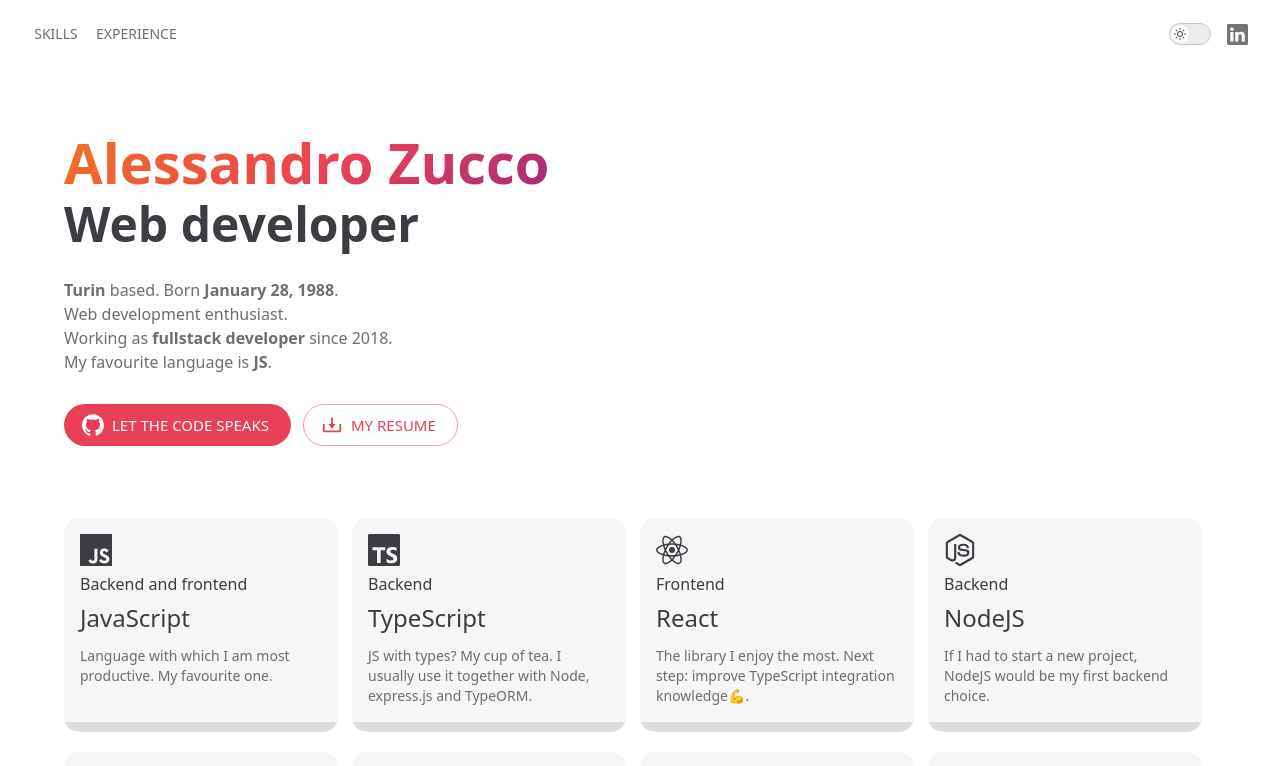
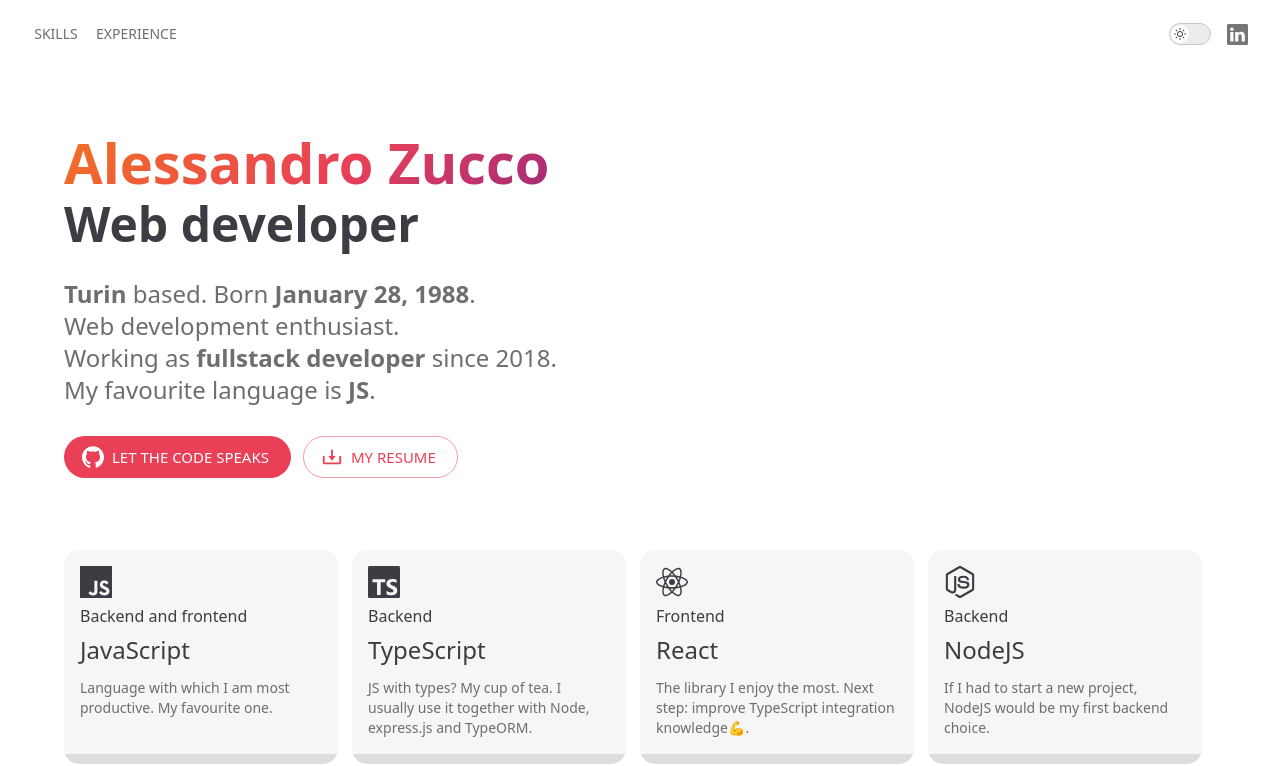
Before and after one commit to azucco/azucco.github.io, a React (Vite) app: page / in a window 1280 px wide. Shown: the top 766 px of the page. Built offline with nearby package versions, Linux system fonts and the light colour scheme.

Commit message:
feat(AppBar): Layout - Narrower max width

```diff
--- a/src/components/AppBar/index.tsx
+++ b/src/components/AppBar/index.tsx
@@ -125,7 +125,7 @@ function ResponsiveAppBar({ sections, toggleColorMode }: AppBarProps) {
       transition: isTransitionEnabled ? 'background-color 0.5s' : '',
       backgroundImage: 'none'
     }}>
-      <Container maxWidth="xl">
+      <Container sx={{ maxWidth: '1430px!important' }}>
         <Toolbar disableGutters>
           <Box sx={{ flexGrow: 1, display: 'flex' }}>
             {getSections().map((section) => (
--- a/src/components/title/index.tsx
+++ b/src/components/title/index.tsx
@@ -47,7 +47,7 @@ function Title() {
             <Typography variant="h2">
                 Web developer
             </Typography>
-            <Typography variant="body1" color='secondary' sx={{ padding: '25px 0px 30px 0px' }}>
+            <Typography variant="h5" color='secondary' sx={{ padding: '25px 0px 30px 0px' }}>
                 <b>Turin</b> based. Born <b>January 28, 1988</b>.
                 <br />Web development enthusiast.
                 <br />Working as <b>fullstack developer</b> since 2018.
```
